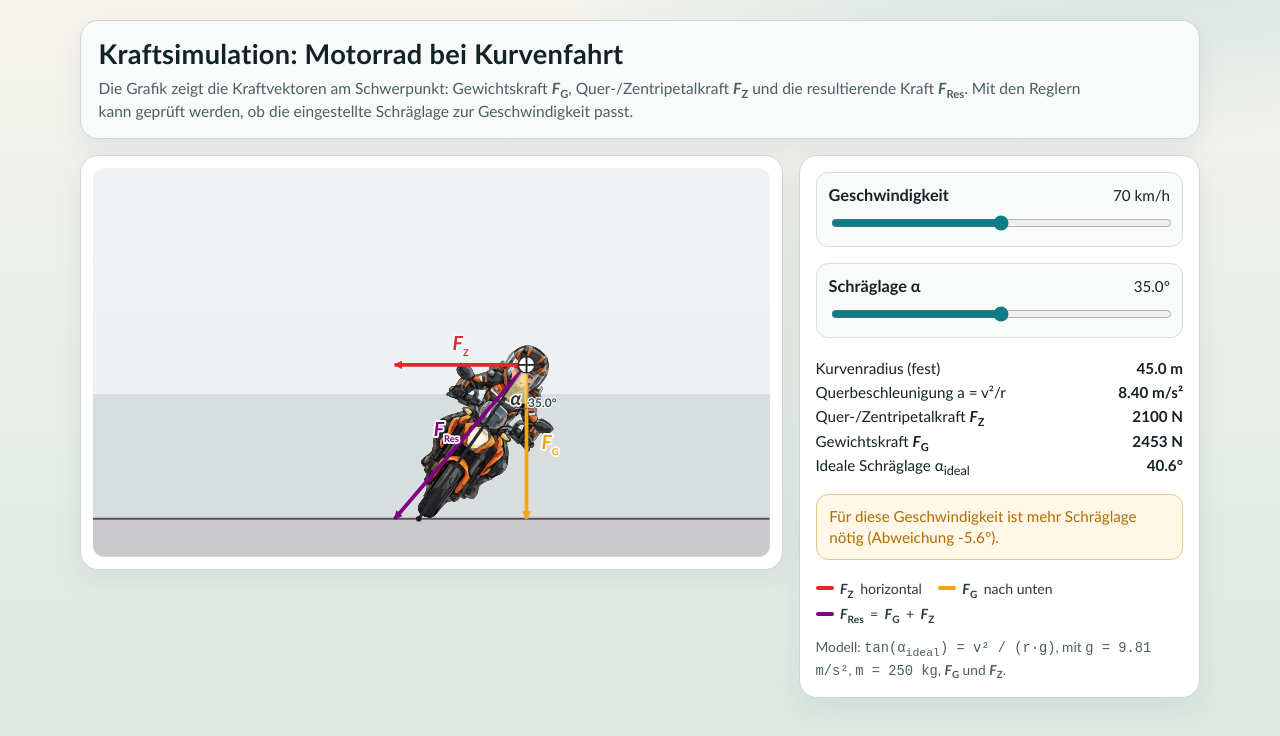
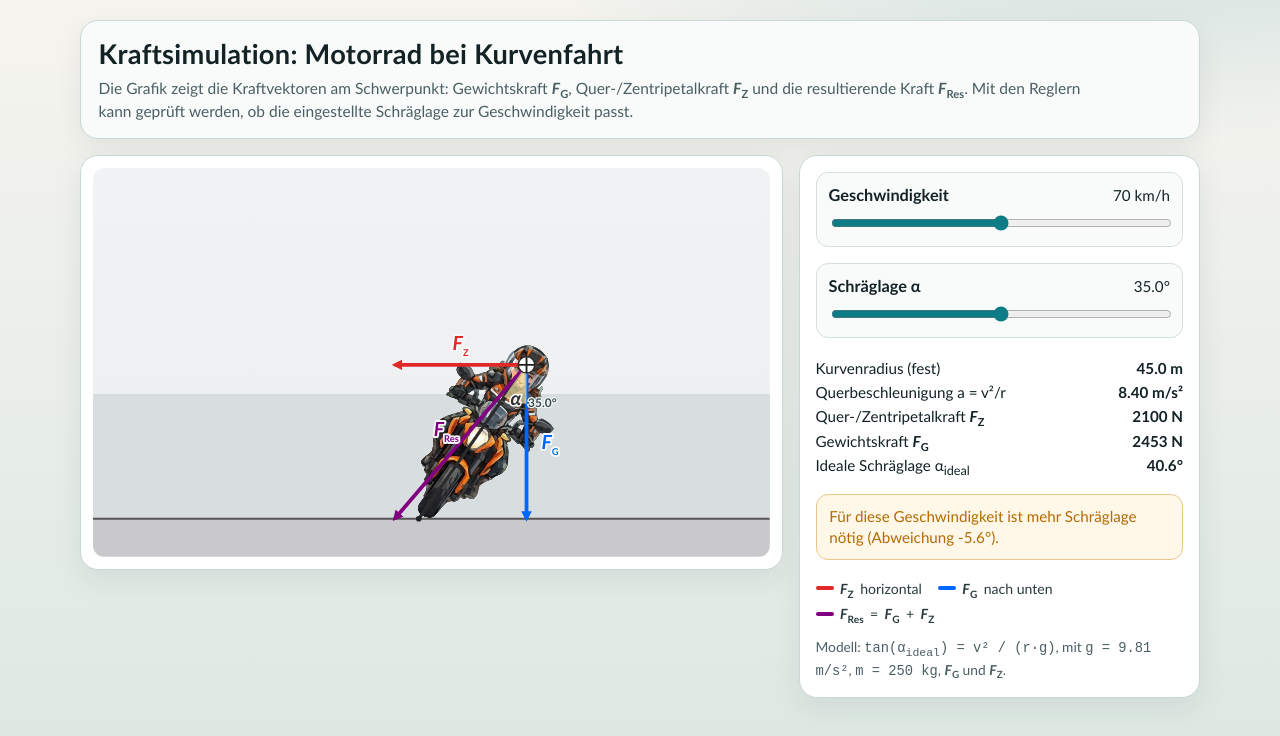
Before and after one commit to PhiNau/motorrad-kraefte, a plain HTML site: page index.html in a window 1280 px wide. Drawn offline with Linux system fonts and the light colour scheme.

Commit message:
Pfeilgrößen angepasst

```diff
--- a/index.html
+++ b/index.html
@@ -15,7 +15,7 @@
       --good: #1d7a36;
       --warn: #b36b00;
       --danger: #b3002d;
-      --force-g: #f3a512;
+      --force-g: #0066ff;
       --force-z: #e12929;
       --force-r: #800080;
     }
@@ -271,14 +271,14 @@
       <article class="card sim-wrap" aria-label="Simulation">
         <svg id="simSvg" viewBox="-180 0 1080 620" role="img" aria-label="Motorrad mit Kraftpfeilen in der Kurve">
           <defs>
-            <marker id="arrowRed" markerWidth="2.3" markerHeight="2.3" refX="2.0" refY="1.15" orient="auto">
-              <path d="M0,0 L2.3,1.15 L0,2.3 Z" fill="#e12929"></path>
+            <marker id="arrowRed" markerWidth="2.8" markerHeight="2.8" refX="2.0" refY="1.4" orient="auto">
+              <path d="M0,0 L2.8,1.4 L0,2.8 Z" fill="#e12929"></path>
             </marker>
-            <marker id="arrowOrange" markerWidth="2.3" markerHeight="2.3" refX="2.0" refY="1.15" orient="auto">
-              <path d="M0,0 L2.3,1.15 L0,2.3 Z" fill="#f3a512"></path>
+            <marker id="arrowOrange" markerWidth="2.8" markerHeight="2.8" refX="2.0" refY="1.4" orient="auto">
+              <path d="M0,0 L2.8,1.4 L0,2.8 Z" fill="#0066ff"></path>
             </marker>
-            <marker id="arrowBlack" markerWidth="2.3" markerHeight="2.3" refX="2.0" refY="1.15" orient="auto">
-              <path d="M0,0 L2.3,1.15 L0,2.3 Z" fill="#800080"></path>
+            <marker id="arrowBlack" markerWidth="2.8" markerHeight="2.8" refX="2.0" refY="1.4" orient="auto">
+              <path d="M0,0 L2.8,1.4 L0,2.8 Z" fill="#800080"></path>
             </marker>
           </defs>
 
@@ -293,11 +293,11 @@
           <line id="bikeAxis" x1="440" y1="260" x2="340" y2="560" stroke="#2b2b2b" stroke-width="5"></line>
 
           <line id="fz" x1="440" y1="260" x2="320" y2="260" stroke="#e12929" stroke-width="6" marker-end="url(#arrowRed)"></line>
-          <line id="fg" x1="440" y1="260" x2="440" y2="420" stroke="#f3a512" stroke-width="6" marker-end="url(#arrowOrange)"></line>
+          <line id="fg" x1="440" y1="260" x2="440" y2="420" stroke="#0066ff" stroke-width="6" marker-end="url(#arrowOrange)"></line>
           <line id="fres" x1="440" y1="260" x2="320" y2="420" stroke="#800080" stroke-width="6" marker-end="url(#arrowBlack)"></line>
 
           <text id="labelFz" class="vector-label" text-anchor="middle" x="310" y="240" fill="#e12929">F<tspan baseline-shift="sub">Z</tspan></text>
-          <text id="labelFg" class="vector-label" x="450" y="435" fill="#f3a512">F<tspan baseline-shift="sub">G</tspan></text>
+          <text id="labelFg" class="vector-label" x="450" y="435" fill="#0066ff">F<tspan baseline-shift="sub">G</tspan></text>
           <text id="labelFr" class="vector-label" text-anchor="middle" x="315" y="432" fill="#800080">F<tspan baseline-shift="sub">Res</tspan></text>
 
           <path id="alphaSector" d="" fill="#f7e9a8" fill-opacity="0.68"></path>
```
